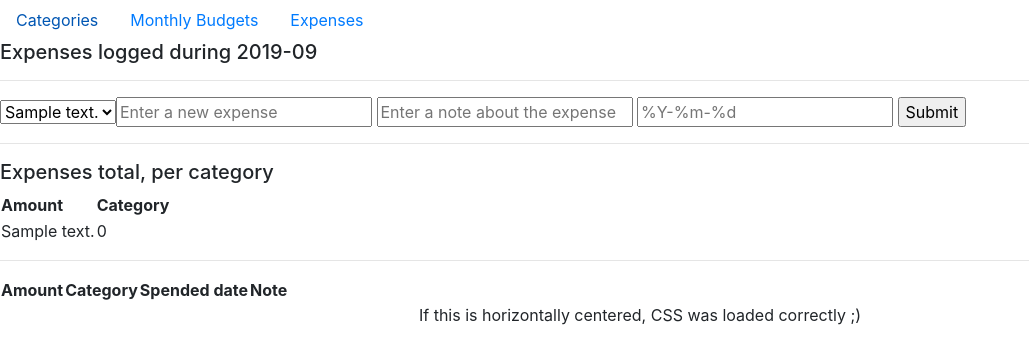
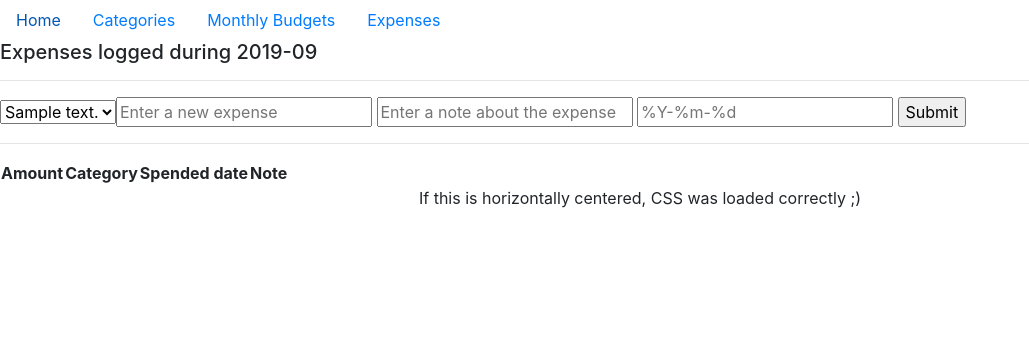
Before and after one commit to MicheleV/budgeteer, a Django app: page /expenses in a window 1280 px wide. Shown: the top 364 px of the page, without its empty margins (0-1029 px from the left). Run offline with Django 3.2, Linux system fonts and the light colour scheme; tables that the repository leaves empty hold one stand-in row (values such as "Sample post"); lists and menus that the app fills with data are empty; some libraries are stand-ins or nearby versions.

Commit message:
Move summary block to home page

```diff
--- a/budgets/templates/expenses.html
+++ b/budgets/templates/expenses.html
@@ -19,24 +19,6 @@
 </form>
 <hr>
 
-
-{% if categories %}
-<h5>Expenses total, per category</h5>
-<table id="id_expenses_total">
-  <tr>
-    <th>Amount</th>
-    <th>Category</th>
-  </tr>
-  {% for subtotal in categories %}
-    <tr>
-      <td>{{ subtotal.text }}</td>
-      <td>{{ subtotal.total }}</td>
-    </tr>
-  {% endfor %}
-</table>
-<hr>
-{% endif %}
-
 <table id="id_expenses">
   <tr>
     <th>Amount</th>
--- a/budgets/templates/navbar.html
+++ b/budgets/templates/navbar.html
@@ -1,5 +1,8 @@
 {% block navbar %}
 <ul class="nav">
+  <li class="nav-item">
+    <a class="nav-link active" href="{% url 'home' %}">Home</a>
+  </li>
   <li class="nav-item">
     <a class="nav-link active" href="{% url 'categories' %}">Categories</a>
   </li>
--- a/budgets/views.py
+++ b/budgets/views.py
@@ -10,9 +10,28 @@
 import calendar
 
 
+def current_month_boundaries():
+    start = datetime.date.today().replace(day=1)
+    month_range = calendar.monthrange(start.year, start.month)
+    last_day_of_month = month_range[1]
+    end = datetime.date(start.year, start.month, last_day_of_month)
+    return (start, end)
+
 @require_http_methods(["GET"])
 def home_page(request):
-    return render(request, 'home.html')
+    (start, end) = current_month_boundaries()
+    categories = Category.objects.all()
+    for cat in categories:
+        # TODO refactor these queries after reading Django docs about
+        # annotation and aggregation
+        expenses = Expense.objects.filter(category_id=cat.id). \
+                   filter(spended_date__range=(start, end))
+        expenses_sum = sum(ex.amount for ex in expenses)
+        cat.total = expenses_sum
+
+    return render(request, 'home.html', {
+        'categories': categories,
+    })
 
 
 @require_http_methods(["GET", "POST"])
@@ -39,25 +58,15 @@
 @require_http_methods(["GET"])
 # TODO later, add a parameter to select the month
 def expenses_page(request):
-    start = datetime.date.today().replace(day=1)
-    month_range = calendar.monthrange(start.year, start.month)
-    end = month_range[1]
-    end_date = datetime.date(start.year, start.month, end)
+    (start, end) = current_month_boundaries()
     # TODO this should be programmatically as we're querying again all
     # the expenses for that month after the for loop, see jsut before
     # return statemnt
     # refactor these queries after reading Django docs about annotation and
     # aggregation
     categories = Category.objects.all()
-    for cat in categories:
-        # TODO refactor these queries after reading Django docs about
-        # annotation and aggregation
-        expenses = Expense.objects.filter(category_id=cat.id). \
-                   filter(spended_date__range=(start, end_date))
-        expenses_sum = sum(ex.amount for ex in expenses)
-        cat.total = expenses_sum
 
-    expenses = Expense.objects.filter(spended_date__range=(start, end_date))
+    expenses = Expense.objects.filter(spended_date__range=(start, end))
     return render(request, 'expenses.html', {
         'categories': categories,
         'expenses': expenses
--- a/functional_tests/test_expenses.py
+++ b/functional_tests/test_expenses.py
@@ -36,7 +36,7 @@
                                              next_month_amount, category_name)
 
     # Frank sees the sum of this month expenses on the home page
-    url = reverse('expenses')
+    url = reverse('home')
     self.browser.get(f"{self.live_server_url}{url}")
     Helpers.check_amount_and_cat_name(self, curr_mont_amount, category_name)
 
```
Also changed, not shown: budgets/templates/home.html (+18 -0 lines), functional_tests/test_views_and_layout.py (+5 -4 lines).
